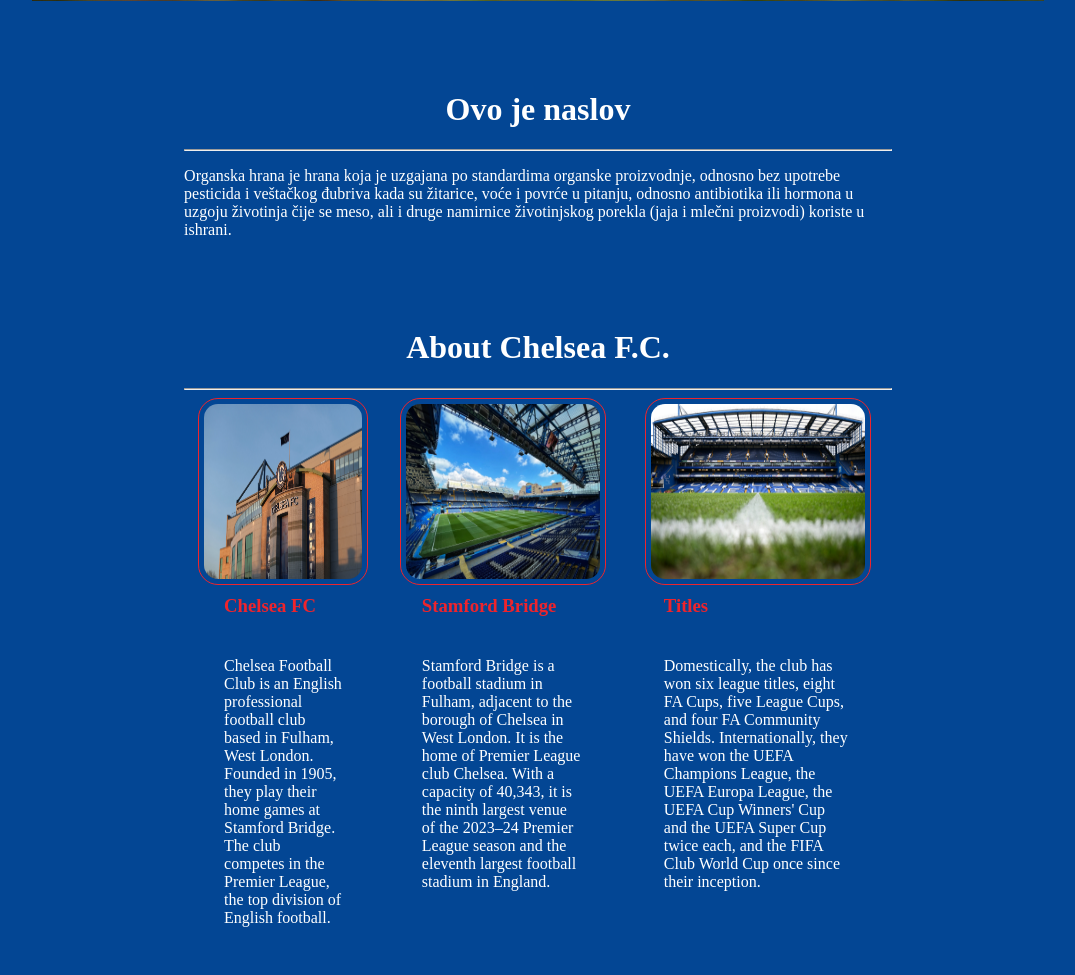
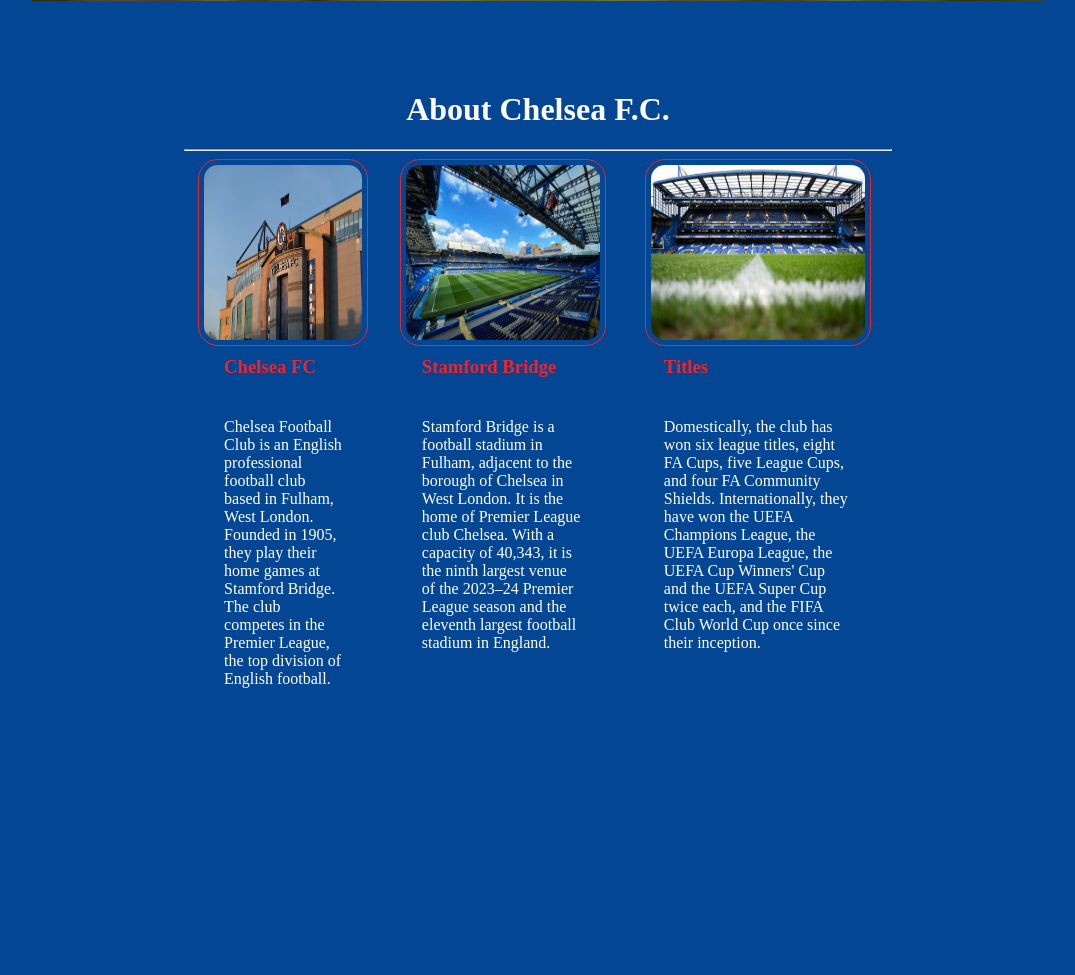
Before and after one commit to mrakaleksa/prviDomaciPHP, a PHP site: page /home.php in a window 1280 px wide. Shown: the part 657-1632 px from the top of the page, without its empty margins (102-1177 px from the left). After the commit the page ends 1345 px from the top, so only its background shows below. Run offline with PHP 8.4, Linux system fonts and the light colour scheme.

Commit message:
Zavrsni koraci i izmene u stilizovanju

```diff
--- a/css/home.css
+++ b/css/home.css
@@ -29,9 +29,11 @@
 }
 
 .menu-item a:hover {
-    color: rgb(219, 161, 17);
+    color: rgb(238, 36, 44);
     border-bottom: 1px solid rgb(219, 161, 17);
 }
+
+
 
 .logo {
     float: left;
@@ -40,9 +42,7 @@
 
 }
 
-.logo a:hover{
-    color: rgb(238, 36, 44);
-}
+
 
 .logo h1 {
     margin: auto;
--- a/css/players.css
+++ b/css/players.css
@@ -1,10 +1,14 @@
 * {
     font-family: "Peignot Bold", bold, peignot;
-    color: rgb(255, 255, 255);
+    color: white;
 }
 
 body {
     background-color: rgb(3, 70, 148);
+    background-image: url("../image/bridge.jpg");
+    background-size: 100% 100%;
+    background-repeat: no-repeat;
+    background-attachment: fixed;
 
 }
 
--- a/home.php
+++ b/home.php
@@ -3,6 +3,7 @@
 <head>
     <title>Chelsea FC</title>
     <link rel="stylesheet" href="css/home.css">
+    <link rel="icon" href="image/logo.png" />
 </head>
 <body>
     <div class="container">
@@ -12,19 +13,13 @@
                 <ul class="main-menu">
                     <li class="menu-item"><a href="home.php">HOME</a></li>
                     <li class="menu-item"><a href="players.php">PLAYERS</a></li>
-                    <li class="menu-item"><a href="logOut.php">LOG OUT</a></li>
+                    <li class="menu-item" id="logout"><a href="logOut.php">LOG OUT</a></li>
                 </ul>
             </div>
         </div>
 
         <div class="hero"><h1 class="hero-text">KEEP THE <br> BLUE FLAG <br> FLYING HIGH</h1></div>
-        <div class="article">
-            <h1 class="title">Ovo je naslov</h1>
-            <hr>
-            <p class="article-text">
-                Organska hrana je hrana koja je uzgajana po standardima organske proizvodnje, odnosno bez upotrebe pesticida i veštačkog đubriva kada su žitarice, voće i povrće u pitanju, odnosno antibiotika ili hormona u uzgoju životinja čije se meso, ali i druge namirnice životinjskog porekla (jaja i mlečni proizvodi) koriste u ishrani.
-            </p>
-        </div>
+
         <div class="blog">
             <h1 class="title">About Chelsea F.C.</h1>
             <hr>
--- a/players.php
+++ b/players.php
@@ -46,7 +46,7 @@
                     <ul class="main-menu">
 
                         <li class="menu-item"><a href="home.php">HOME</a></li>
-                        <li class="menu-item"><a href="logOut.php">LOG OUT</a></li>
+                        <li class="menu-item" id="logout"><a href="logOut.php">LOG OUT</a></li>
                     </ul>
                 </div>
             </div>
```
